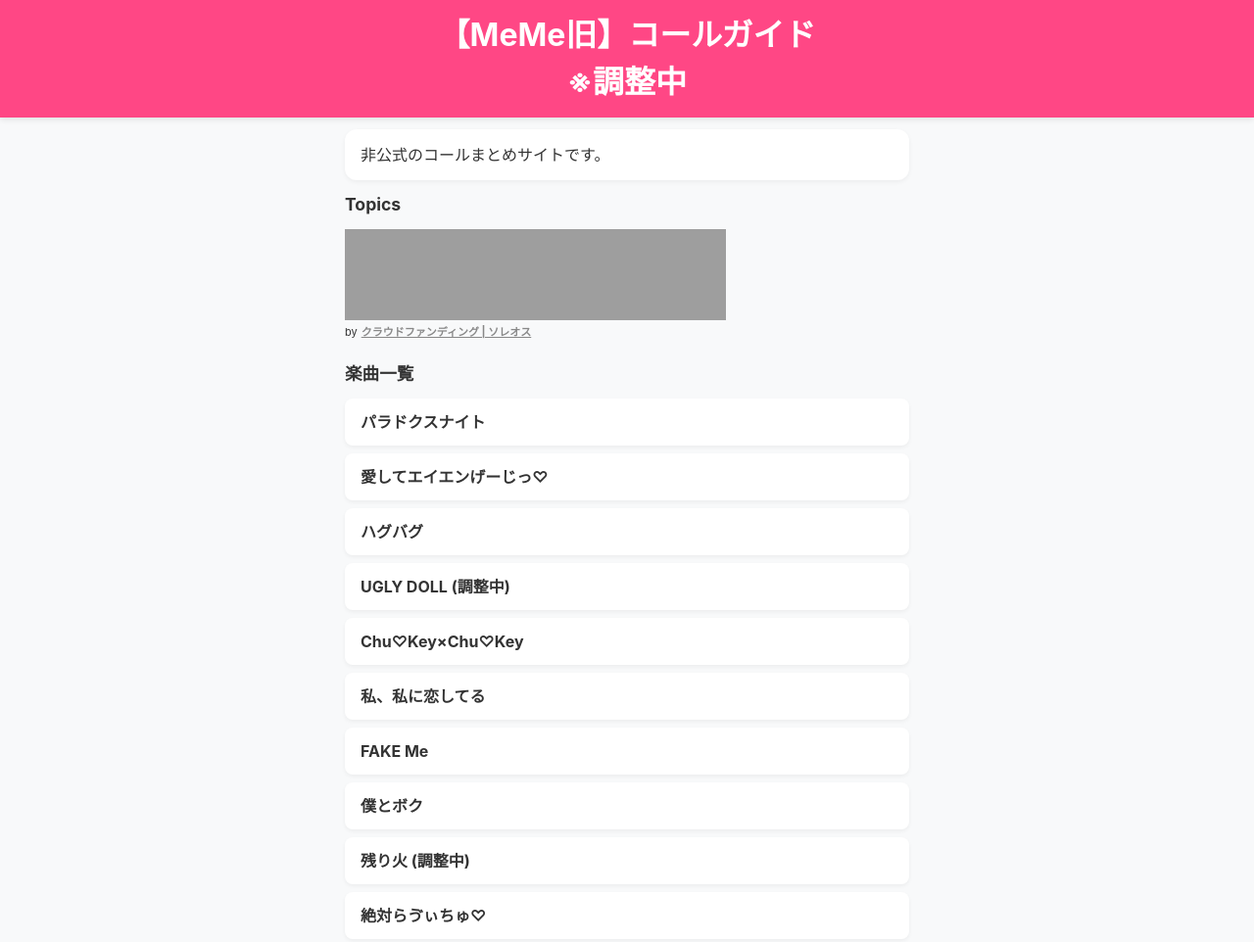
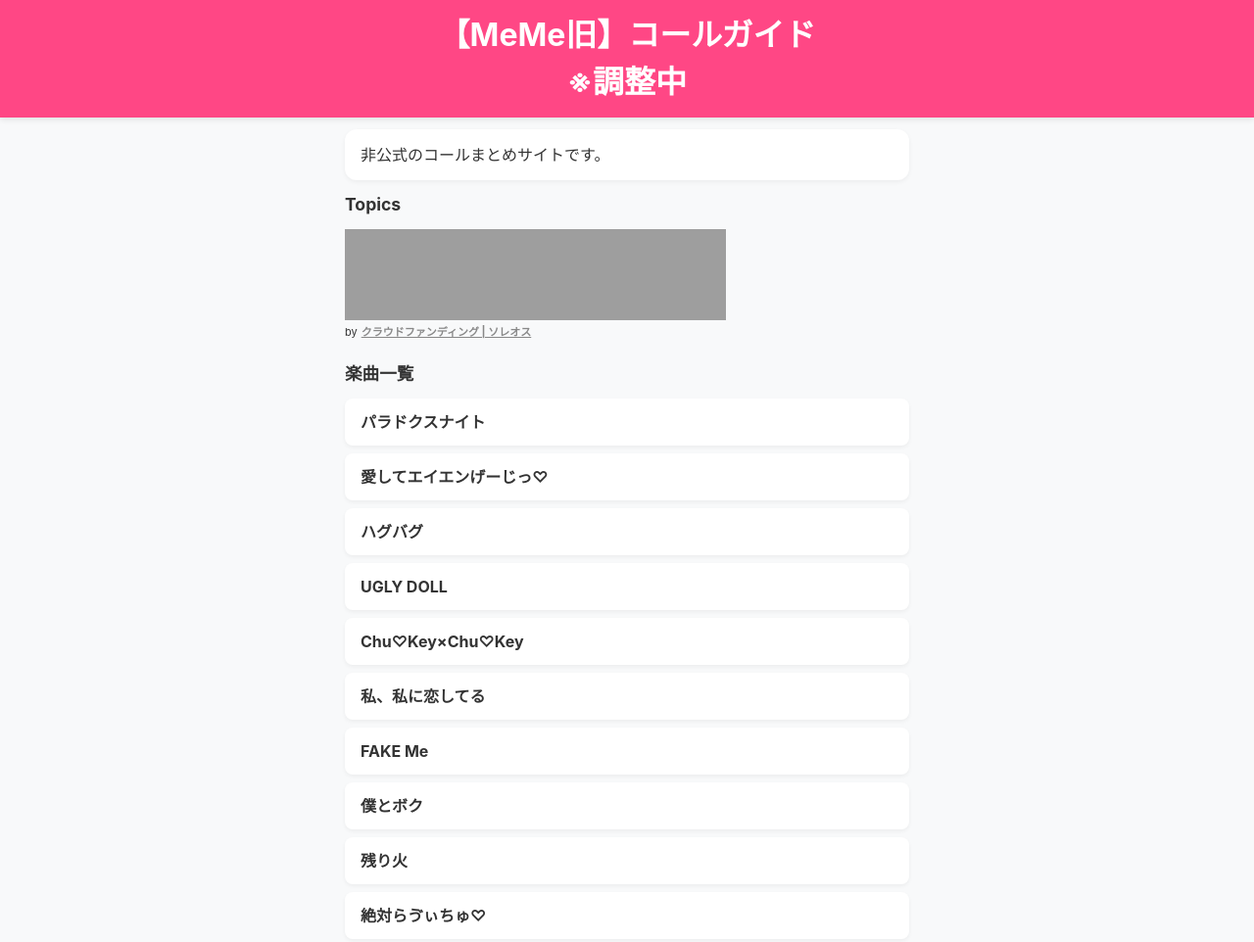
Before and after one commit to reiponzikkyou/call-list, a plain HTML site: page index.html in a window 1280 px wide. Shown: the top 962 px of the page at 98% size. Drawn offline with Linux system fonts and the light colour scheme; grey boxes are pictures that could not be loaded.

Commit message:
調整中の文字を削除

```diff
--- a/index.html
+++ b/index.html
@@ -29,12 +29,12 @@
       <li class="song-item"><a href="songs/パラドクスナイト.html">パラドクスナイト</a></li>
       <li class="song-item"><a href="songs/愛してエイエンげーじっ♡.html">愛してエイエンげーじっ♡</a></li>
       <li class="song-item"><a href="songs/ハグバグ.html">ハグバグ</a></li>
-      <li class="song-item"><a href="songs/UGLY DOLL.html">UGLY DOLL (調整中)</a></li>
+      <li class="song-item"><a href="songs/UGLY DOLL.html">UGLY DOLL</a></li>
       <li class="song-item"><a href="songs/Chu♡Key×Chu♡Key.html">Chu♡Key×Chu♡Key</a></li>
       <li class="song-item"><a href="songs/私、私に恋してる.html">私、私に恋してる</a></li>
       <li class="song-item"><a href="songs/FAKE Me.html">FAKE Me</a></li>
       <li class="song-item"><a href="songs/僕とボク.html">僕とボク</a></li>
-      <li class="song-item"><a href="songs/残り火.html">残り火 (調整中)</a></li>
+      <li class="song-item"><a href="songs/残り火.html">残り火</a></li>
       <li class="song-item"><a href="songs/絶対らゔぃちゅ♡.html">絶対らゔぃちゅ♡</a></li>
       <li class="song-item"><a href="songs/Sacrifice.html">Sacrifice</a></li>
 
```
